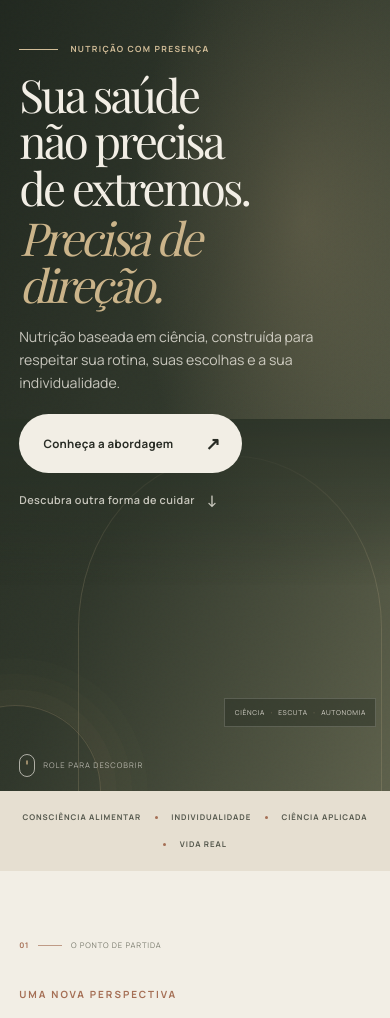
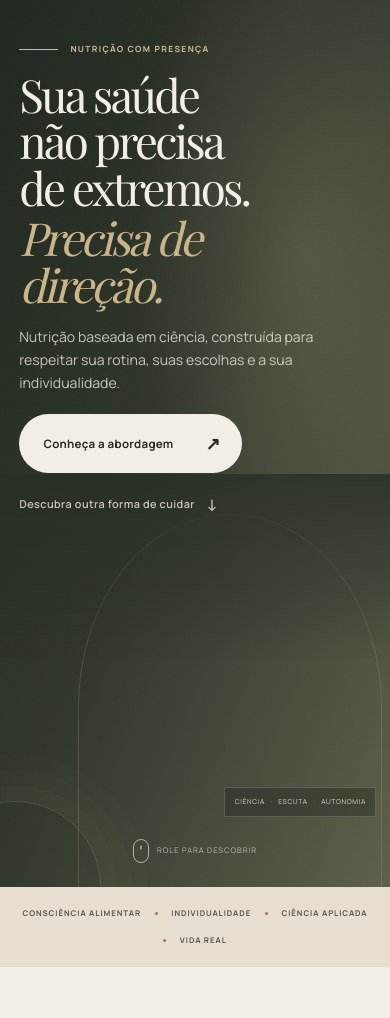
Before and after one commit to henriquefelix8920/helena-vasconcelos-demo, a plain HTML site: page index.html in a window 390 px wide. Shown: the part 73-1091 px from the top of the page. Drawn offline with nearby package versions, Linux system fonts and the light colour scheme; grey boxes are pictures that could not be loaded; a web font is replaced by a local one.

Commit message:
Prevent mobile hero actions from overlapping scroll cue

```diff
--- a/styles.css
+++ b/styles.css
@@ -838,3 +838,32 @@ button, a { -webkit-tap-highlight-color: transparent; }
   .method-step:hover { padding-left: 0; padding-right: 0; }
   .manifesto__image:hover .media-art, .about__visual:hover .media-art { transform: none; }
 }
+
+
+/* Ajuste fino mobile: reserva uma faixa exclusiva para o convite de rolagem. */
+@media (max-width: 520px) {
+  .hero {
+    min-height: max(60rem, 112svh);
+  }
+  .hero__copy {
+    padding-bottom: 5.5rem;
+  }
+  .hero__actions {
+    gap: 1.1rem;
+  }
+  .hero__footer {
+    display: flex;
+    align-items: center;
+    justify-content: center;
+    bottom: max(1rem, env(safe-area-inset-bottom));
+    min-height: 2.5rem;
+  }
+  .hero__location,
+  .hero__chapter {
+    display: none;
+  }
+  .scroll-cue {
+    justify-content: center;
+    padding: .35rem .5rem;
+  }
+}
```
